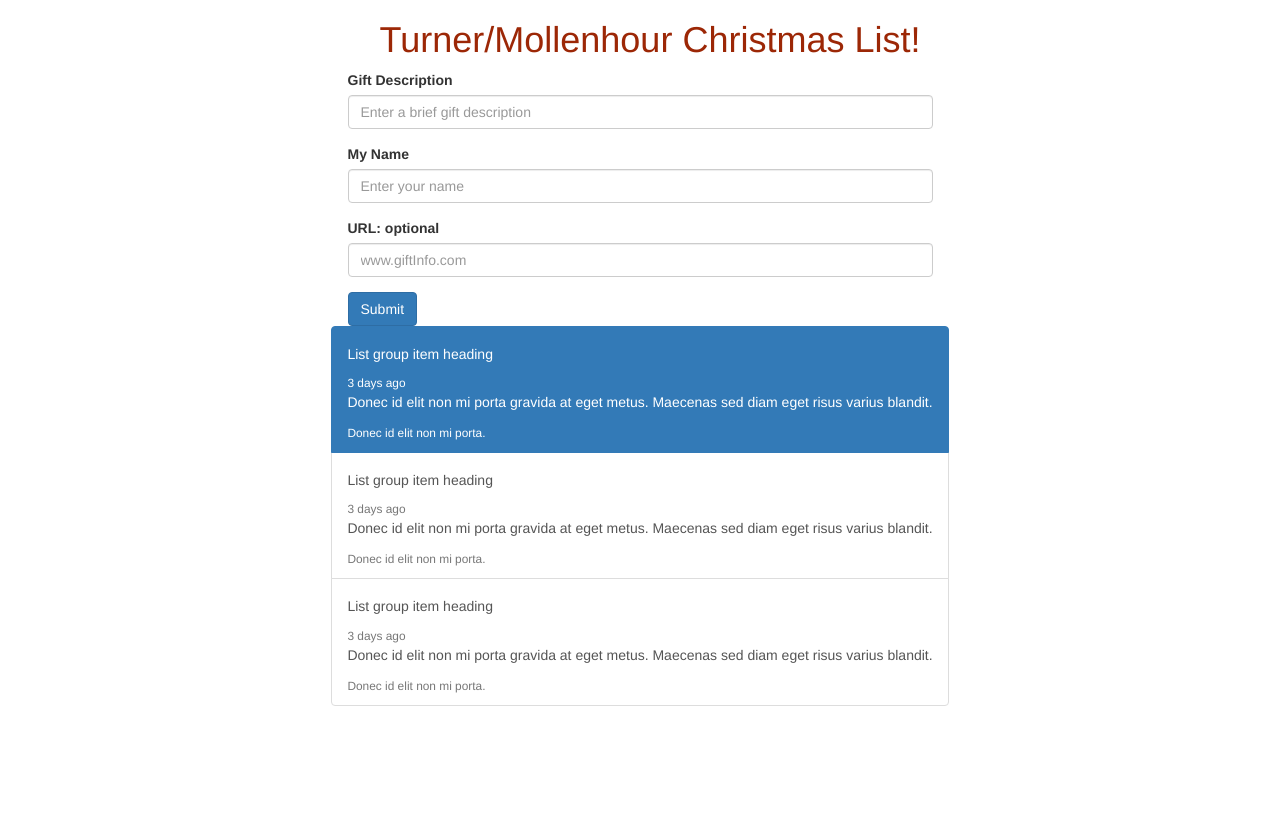
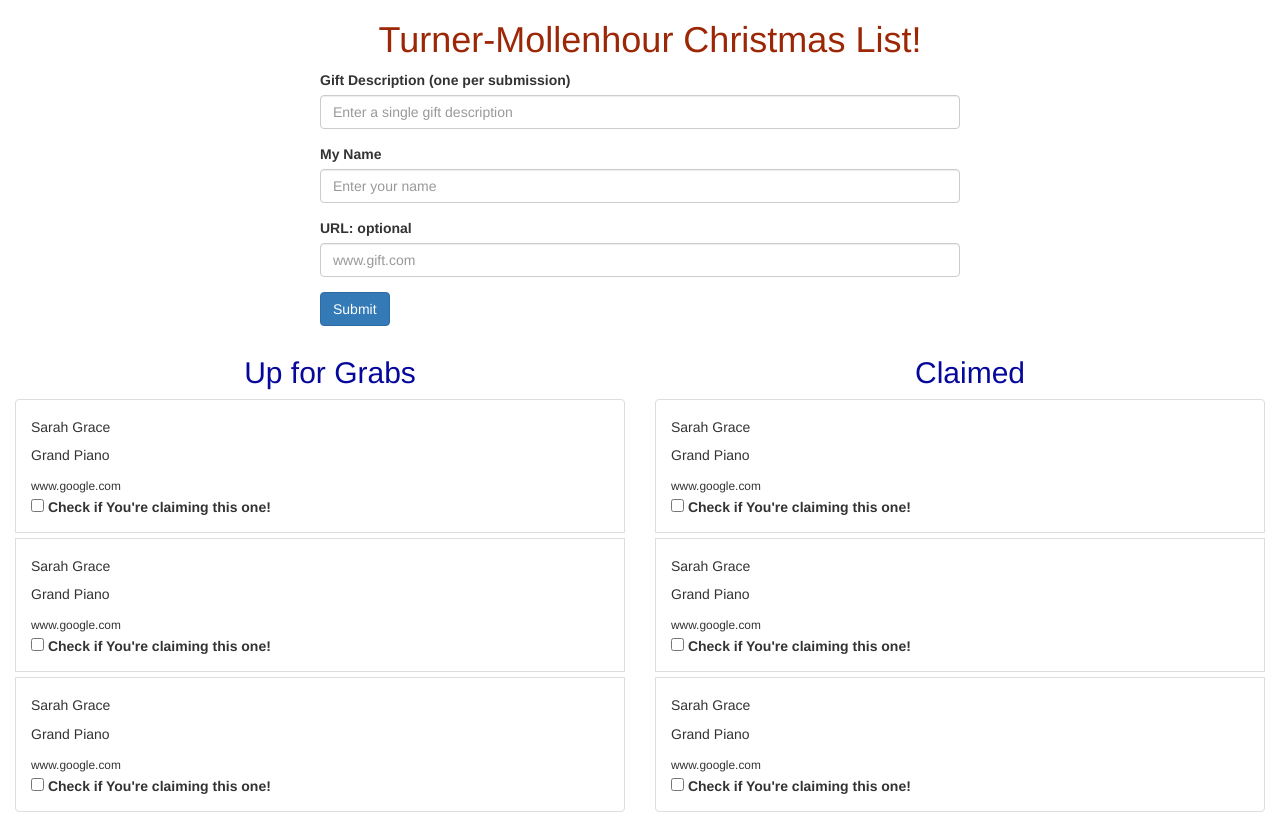
Before and after one commit to mwturner611/Christmas_List, a website: page public/index.html in a window 1280 px wide. Before the commit the page ends 800 px from the top, so only its background shows below. Drawn offline with nearby package versions, Linux system fonts and the light colour scheme.

Commit message:
arrange lists and on screen

```diff
--- a/public/css/styles.css
+++ b/public/css/styles.css
@@ -1,18 +1,29 @@
-body {
-
-  }
-
 #header {
     text-align: center;
 }
 
 .col-4 {
     display: flex;
+    justify-content: center;
+}
+
+.col-6 {
+  display: flex;
   justify-content: center;
 }
 
 form {
     width: 50%;
+    margin-bottom: 10px;
+}
+
+.list-group {
+   width: auto;
+   margin-top: 10px;
+}
+
+.list-group-item {
+  margin-bottom: 5px;
 }
 
   h1 {
@@ -20,3 +31,9 @@ form {
     margin-left: 20px;
     text-align: center;
   }
+
+  h2 {
+    color: #06089c;
+    margin-left: 20px;
+    text-align: center;
+  }
--- a/public/index.html
+++ b/public/index.html
@@ -3,16 +3,21 @@
 <head>
     <meta charset="UTF-8">
     <meta name="viewport" content="width=device-width, initial-scale=1.0">
+    <link rel="stylesheet" href="https://maxcdn.bootstrapcdn.com/bootstrap/3.4.1/css/bootstrap.min.css">
     <script src="https://ajax.googleapis.com/ajax/libs/jquery/3.5.1/jquery.min.js"></script>
+    <script src="https://maxcdn.bootstrapcdn.com/bootstrap/3.4.1/js/bootstrap.min.js"></script>
     <script src="./js/christmasList.js"></script>
     <title>Christmas List</title>
 
 </head>
 <body>
-    <div class="container">
-
+    <div class="container-fluid">
+      <div class="row">
+        <div class="col">
           <div id="header">
-            <h1>Turner/Mollenhour Christmas List!</h1>
+              <h1>Turner-Mollenhour Christmas List!</h1>
+          </div>
+        </div>
       </div>
 
 
@@ -21,8 +26,8 @@
         <div class="col-4">
             <form>
                 <div class="form-group">
-                    <label for="giftDescr">Gift Description</label>
-                    <input type="text" class="form-control" id="giftInput" aria-describedby="emailHelp" placeholder="Enter a brief gift description">
+                <label for="giftDescr">Gift Description (one per submission)</label>
+                <input type="text" class="form-control" id="giftInput" aria-describedby="emailHelp" placeholder="Enter a single gift description">
                 </div>
                 <div class="form-group">
                     <label for="giftDescr">My Name</label>
@@ -30,7 +35,7 @@
                 </div>
                 <div class="form-group">
                     <label for="giftDescr">URL: optional</label>
-                        <input type="text" class="form-control" id="urlInput" aria-describedby="emailHelp" placeholder="www.giftInfo.com">
+                    <input type="text" class="form-control" id="urlInput" aria-describedby="emailHelp" placeholder="www.gift.com">
                 </div>
 
                 <button type="submit" class="btn btn-primary">Submit</button>
@@ -38,44 +43,95 @@
         </div>
         <div class="col-4"></div>
       </div>
-        <div class="row">
-            <div class="col-2"></div>
-            <div class="col-4">
+
+        <!-- list of gifts -->
+      <div class="row justify-content-center">
+
+        <div id="left" class="col-sm-6 justify-content-center">
+          <h2>Up for Grabs</h2>
           <div class="list-group">
-                    <a href="#" class="list-group-item list-group-item-action flex-column align-items-start active">
-                      <div class="d-flex w-100 justify-content-between">
-                        <h5 class="mb-1">List group item heading</h5>
-                        <small>3 days ago</small>
+            <div class="list-group-item list-group-item-action align-items-start">
+                <div class="d-flex w-100">
+                  <h5 class="mb-1">Sarah Grace</h5>
                 </div>
-                      <p class="mb-1">Donec id elit non mi porta gravida at eget metus. Maecenas sed diam eget risus varius blandit.</p>
-                      <small>Donec id elit non mi porta.</small>
-                    </a>
-                    <a href="#" class="list-group-item list-group-item-action flex-column align-items-start">
-                      <div class="d-flex w-100 justify-content-between">
-                        <h5 class="mb-1">List group item heading</h5>
-                        <small class="text-muted">3 days ago</small>
-                      </div>
-                      <p class="mb-1">Donec id elit non mi porta gravida at eget metus. Maecenas sed diam eget risus varius blandit.</p>
-                      <small class="text-muted">Donec id elit non mi porta.</small>
-                    </a>
-                    <a href="#" class="list-group-item list-group-item-action flex-column align-items-start">
-                      <div class="d-flex w-100 justify-content-between">
-                        <h5 class="mb-1">List group item heading</h5>
-                        <small class="text-muted">3 days ago</small>
-                      </div>
-                      <p class="mb-1">Donec id elit non mi porta gravida at eget metus. Maecenas sed diam eget risus varius blandit.</p>
-                      <small class="text-muted">Donec id elit non mi porta.</small>
-                    </a>
+                <p class="mb-1">Grand Piano</p>
+                <small>www.google.com</small>
+                <div class="form-check">
+                  <input type="checkbox" class="form-check-input" id="exampleCheck1">
+                  <label class="form-check-label" for="exampleCheck1">Check if You're claiming this one!</label>
                 </div>
             </div>
-            <div class="col-4">
+            <div class="list-group-item list-group-item-action align-items-start">
+              <div class="d-flex w-100">
+                <h5 class="mb-1">Sarah Grace</h5>
+              </div>
+              <p class="mb-1">Grand Piano</p>
+              <small>www.google.com</small>
+              <div class="form-check">
+                <input type="checkbox" class="form-check-input" id="exampleCheck1">
+                <label class="form-check-label" for="exampleCheck1">Check if You're claiming this one!</label>
+              </div>
+            </div>
+            <div class="list-group-item list-group-item-action  align-items-start">
+              <div class="d-flex w-100">
+                <h5 class="mb-1">Sarah Grace</h5>
+              </div>
+              <p class="mb-1">Grand Piano</p>
+              <small>www.google.com</small>
+              <div class="form-check">
+                <input type="checkbox" class="form-check-input" id="exampleCheck1">
+                <label class="form-check-label" for="exampleCheck1">Check if You're claiming this one!</label>
+              </div>
+            </div>
+          </div>
+        </div>
 
+        <div id="right" class="col-sm-6">
+          <h2>Claimed</h2>
+          <div class="list-group w-100">
+            <div class="list-group-item list-group-item-action flex-column align-items-start">
+                <div class="d-flex w-100 justify-content-between">
+                  <h5 class="mb-1">Sarah Grace</h5>
                 </div>
-            <div class="col-2"></div>
+                <p class="mb-1">Grand Piano</p>
+                <small>www.google.com</small>
+                <div class="form-check">
+                  <input type="checkbox" class="form-check-input" id="exampleCheck1">
+                  <label class="form-check-label" for="exampleCheck1">Check if You're claiming this one!</label>
+                </div>
+            </div>
+            <div class="list-group-item list-group-item-action flex-column align-items-start">
+              <div class="d-flex w-100 justify-content-between">
+                <h5 class="mb-1">Sarah Grace</h5>
+              </div>
+              <p class="mb-1">Grand Piano</p>
+              <small>www.google.com</small>
+              <div class="form-check">
+                <input type="checkbox" class="form-check-input" id="exampleCheck1">
+                <label class="form-check-label" for="exampleCheck1">Check if You're claiming this one!</label>
+              </div>
+            </div>
+            <div class="list-group-item list-group-item-action flex-column align-items-start">
+              <div class="d-flex w-100 justify-content-between">
+                <h5 class="mb-1">Sarah Grace</h5>
+              </div>
+              <p class="mb-1">Grand Piano</p>
+              <small>www.google.com</small>
+              <div class="form-check">
+                <input type="checkbox" class="form-check-input" id="exampleCheck1">
+                <label class="form-check-label" for="exampleCheck1">Check if You're claiming this one!</label>
+              </div>
+            </div>
           </div>
 
         </div>
-    <link rel="stylesheet" href="https://maxcdn.bootstrapcdn.com/bootstrap/3.4.1/css/bootstrap.min.css">
+
+          <!-- row -->
+      </div>
+
+      <!-- container -->
+    </div>
+
     <link rel="stylesheet" href="./css/styles.css">
 </body>
 </html>
```
Lines whose indentation alone changed are shown as unchanged.
